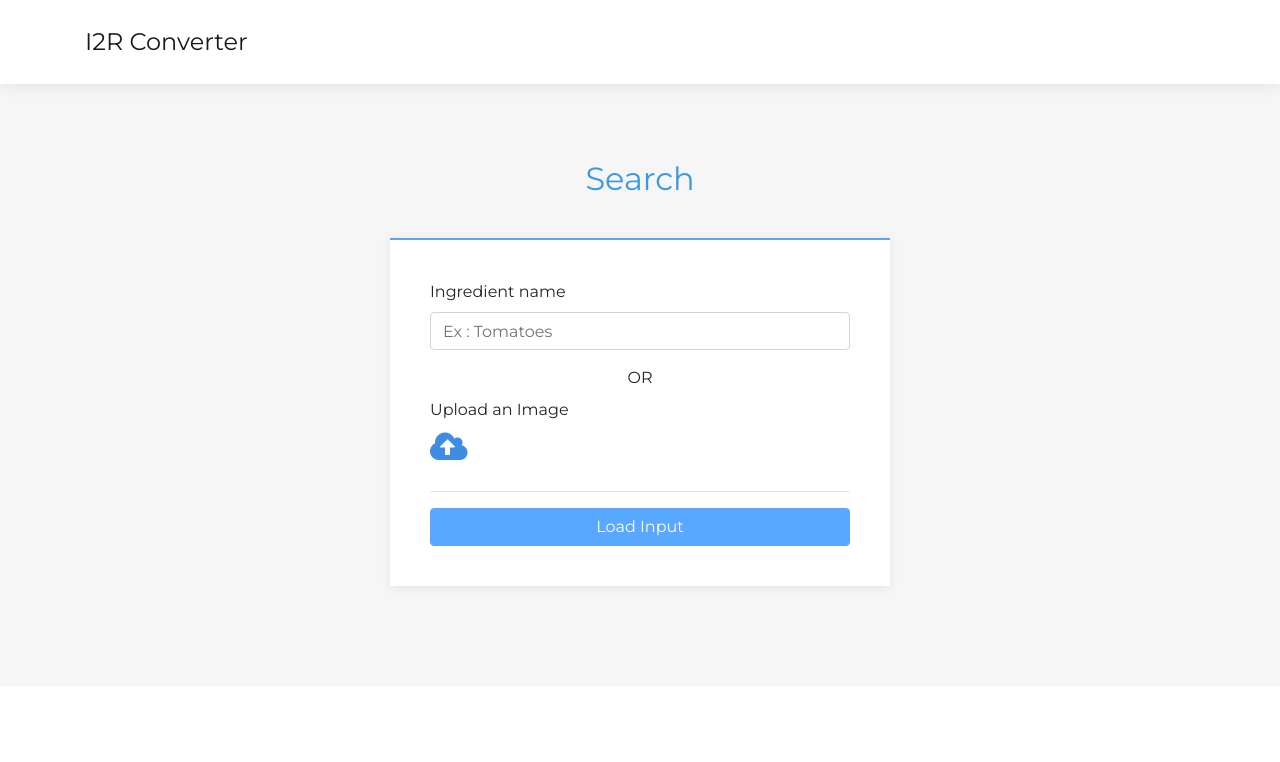
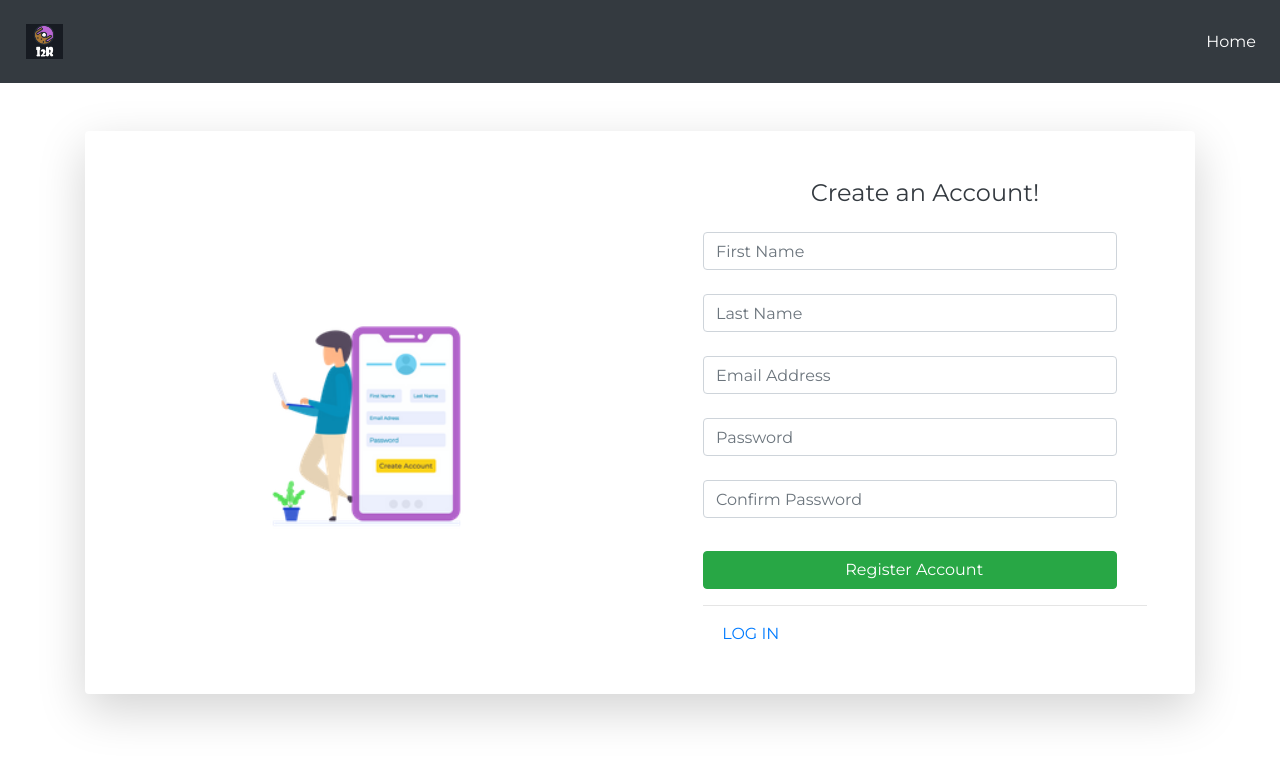
Before and after one commit to kmth-hash/I2R_repo, a Django app: page / in a window 1280 px wide. Shown: the top 762 px of the page. Run offline with Django 3.2, Linux system fonts and the light colour scheme; some libraries are stand-ins or nearby versions.

Commit message:
Signup page Frontend

```diff
--- a/myproj/myproj/templates/login.html
+++ /dev/null
@@ -1,3 +0,0 @@
-<h1>
-    LOGIN
-</h1>
--- a/myproj/myproj/templates/signup.html
+++ /dev/null
@@ -1,3 +0,0 @@
-<h1>
-    SignUp
-</h1>
--- a/myproj/myproj/urls.py
+++ b/myproj/myproj/urls.py
@@ -7,9 +7,9 @@ from django.conf.urls.static import static
 
 urlpatterns = [
     path('admin/', admin.site.urls),
-    path('signup/' , views.signup) ,
+    path('' , views.signup) ,
     path('login/' , views.login) ,
-    path('' , views.mainpage)
+    path('signup/' , views.mainpage)
 ]
 
 if settings.DEBUG:
--- a/myproj/myproj/views.py
+++ b/myproj/myproj/views.py
@@ -1,4 +1,6 @@
 from django.shortcuts import render
+
+
 
 
 def signup(request):
--- a/myproj/templates/signup.html
+++ b/myproj/templates/signup.html
@@ -1,3 +1,91 @@
-<h1>
-    SignUp
-</h1>
+{% load static %}
+{% block content %}
+
+<html>
+    <head>
+        <meta charset="utf-8">
+        <meta name="viewport" content="width=device-width, initial-scale=1.0, shrink-to-fit=no">
+        <title>I2R Converter</title>
+        <link rel="stylesheet" href="{% static 'assets/bootstrap/css/bootstrap.min.css' %}">
+        <link rel="stylesheet" href="{% static 'assets/fonts/font-awesome.min.css' %}">
+        <link rel="stylesheet" href="{% static 'assets/css/styles.css' %}">
+
+    </head>
+    <body>
+        <nav class="navbar sticky-top navbar-light navbar-expand-md bg-dark">
+            <div style="padding-left: 10px;" class="navbar-brand">
+              <a href="/">
+                <img src="{% static 'assets/img/I2R_logo2.png' %}" height="35vw" alt="" >
+              </a>
+            </div>
+            <button class="navbar-toggler" type="button" data-toggle="collapse" data-target="#navbarSupportedContent" aria-controls="navbarSupportedContent" aria-expanded="false" aria-label="Toggle navigation">
+              <span class="navbar-toggler-icon"></span>
+            </button>
+
+            <div class="collapse navbar-collapse" id="navbarSupportedContent">
+              <ul class="navbar-nav ml-auto">
+                <li class="nav-item " ">
+                  <a style="color: white;" class="nav-link" href="/" >Home</a>
+                </li>
+              </ul>
+            </div>
+        </nav>
+          <div class="container fadeIn animate">
+              <div class="card shadow-lg o-hidden border-0 my-5">
+                  <div class="card-body p-0">
+                      <div class="row">
+                          <div class="col-lg-6 d-none d-lg-flex img-div">
+                              <img src="{% static 'assets/img/sign_up.webp' %}" >
+                          </div>
+                          <div class="col-lg-6">
+                              <div class="p-5">
+                                  <div class="text-center">
+                                      <h4 class="text-dark mb-4">Create an Account!</h4>
+                                  </div>
+                                  <form class="user" >
+                                      <div class="col-12 form-group row">
+
+                                          <input class="col-12 form-control form-control-user"  type="text" required placeholder="First Name" name="first_name" formControlName="firstname">
+
+                                            <div >
+                                                &nbsp;
+                                            </div>
+
+                                          <input formControlName="lastname" class="col-12 form-control form-control-user" type="text" required placeholder="Last Name" name="last_name">
+                                          <div >
+                                            &nbsp;
+                                        </div>
+                                          <input formControlName="email" class="col-12 form-control form-control-user" type="email" required aria-describedby="emailHelp" placeholder="Email Address" name="email">
+                                          <div >
+                                            &nbsp;
+                                        </div>
+
+                                          <input class="col-12 form-control form-control-user" type="password" required placeholder="Password" formControlName="password" name="password">
+
+                                          <div >
+                                            &nbsp;
+                                        </div>
+                                          <input formControlName="confirmpassword" class="col-12 form-control form-control-user" type="password" required  placeholder="Confirm Password" name="conf_password">
+                                          <div >
+                                            &nbsp;
+                                        </div>
+                                          <hr/>
+                                          <button class="col-12 btn btn-success btn-block text-white btn-user"><span class="bi bi-check"></span> &nbsp; Register Account</button>
+
+
+
+                                      </div>
+                                  </form>
+                                  <hr/>
+                                          <a class="col-3 text-primary" href="/login">
+                                              <span class="bi bi-arrow-left"></span> &nbsp;LOG IN</a>
+
+                              </div>
+                          </div>
+                      </div>
+                  </div>
+              </div>
+          </div>
+    </body>
+</html>
+{% endblock content %}
```
Also changed, not shown: myproj/myproj/settings.py (+8 -8 lines), myproj/myproj/templates/mainpage.html (deleted, +0 -51 lines), myproj/static/assets/img/I2R_logo.PNG (added), myproj/static/assets/img/I2R_logo2.PNG (added), myproj/static/assets/img/sign_up.webp (added), 1 other file.
